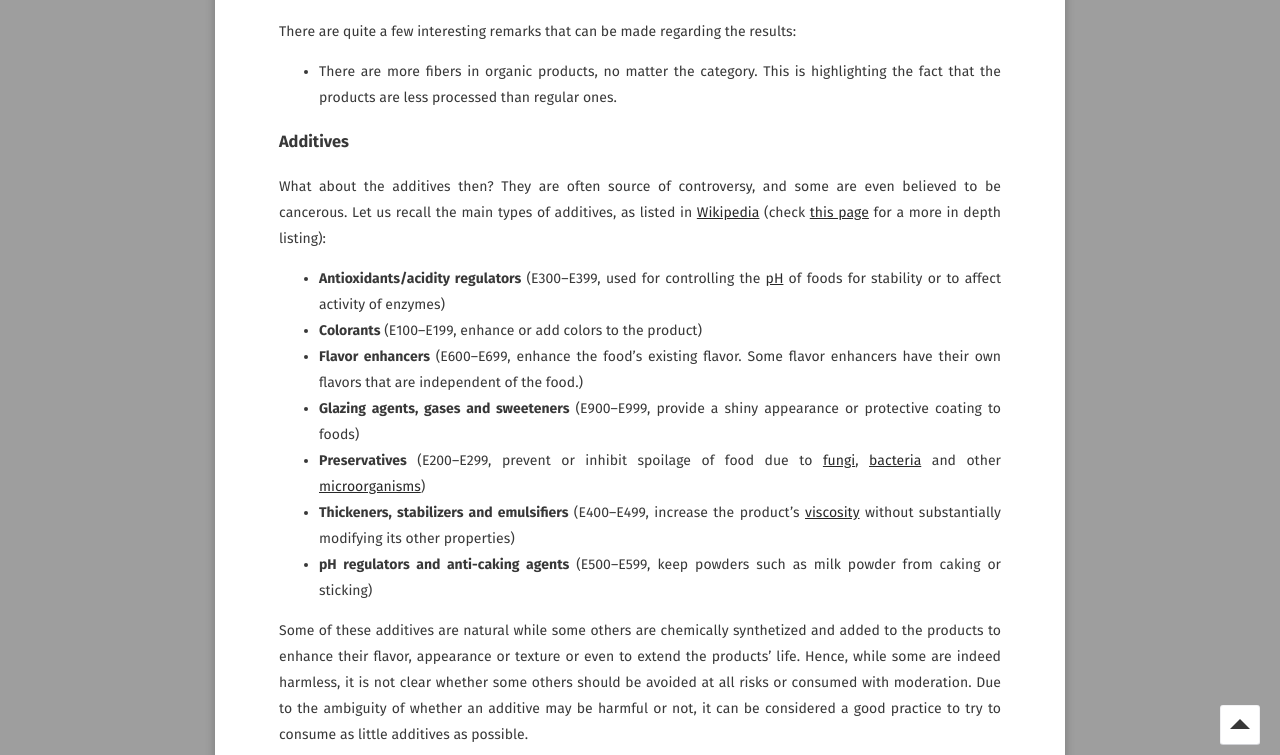
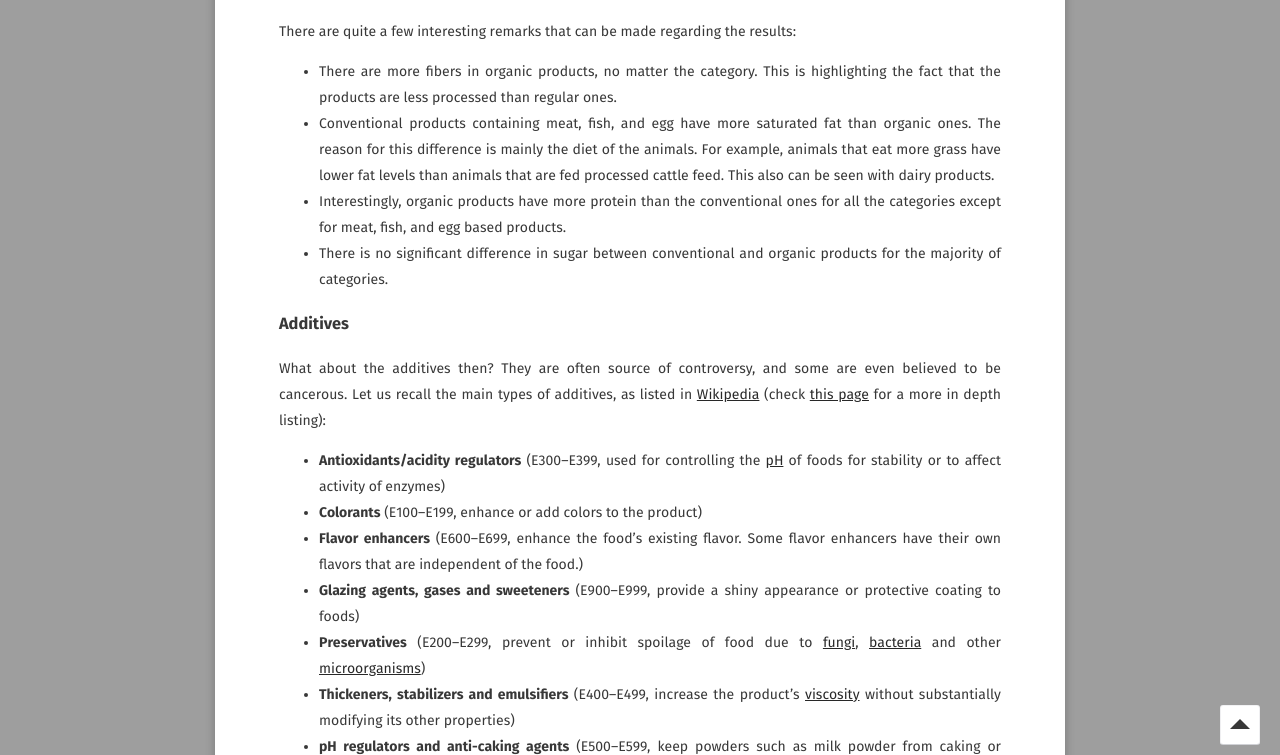
Before and after one commit to AntoineWeber/ADA_Project_RobAda, a Jekyll site: the page built from story.md, in a window 1280 px wide and 900 px high, scrolled down 6450 px, cut to the strip 145-900 px from the top of the window. Built offline with Jekyll 4.4.1, drawn with Linux system fonts in a browser that asks for light colours; some web fonts are replaced; comment, search, counter and statistics services are not loaded; some of the changed text lies outside the part shown.

Commit message:
Corrected bullet points nutrition

```diff
--- a/story.md
+++ b/story.md
@@ -105,14 +105,11 @@ The average quantity of the main nutrients contained in the products is shown in
 There are quite a few interesting remarks that can be made regarding the results:
 
 * There are more fibers in organic products, no matter the category. This is highlighting the fact that the products are less processed than regular ones.
+* Conventional products containing meat, fish, and egg have more saturated fat than organic ones. The reason for this difference is mainly the diet of the animals. For example, animals that eat more grass have lower fat levels than animals that are fed processed cattle feed. This also can be seen with dairy products.
+* Interestingly, organic products have more protein than the conventional ones for all the categories except for meat, fish, and egg based products.
+* There is no significant difference in sugar between conventional and organic products for the majority of categories.
 
-<!--
 
-* There is less salt in bio products than in regular ones, whatever the category.
-* The quantities of fat is similar for regular and bio products, except for the `Meat, fish, egg` category. In this case, there is clearly less fat in bio products. For meat and fish, this is usually a sign of better quality.
-* The quantity of proteins and sugar are similar for bio and regular products.
-* There are more fibers and traces of fruit in bio products. This is highlighting the fact that the products are less processed than regular ones. This is especially striking in the `Beverage` category.
--->
 
 ### Additives
 
```
